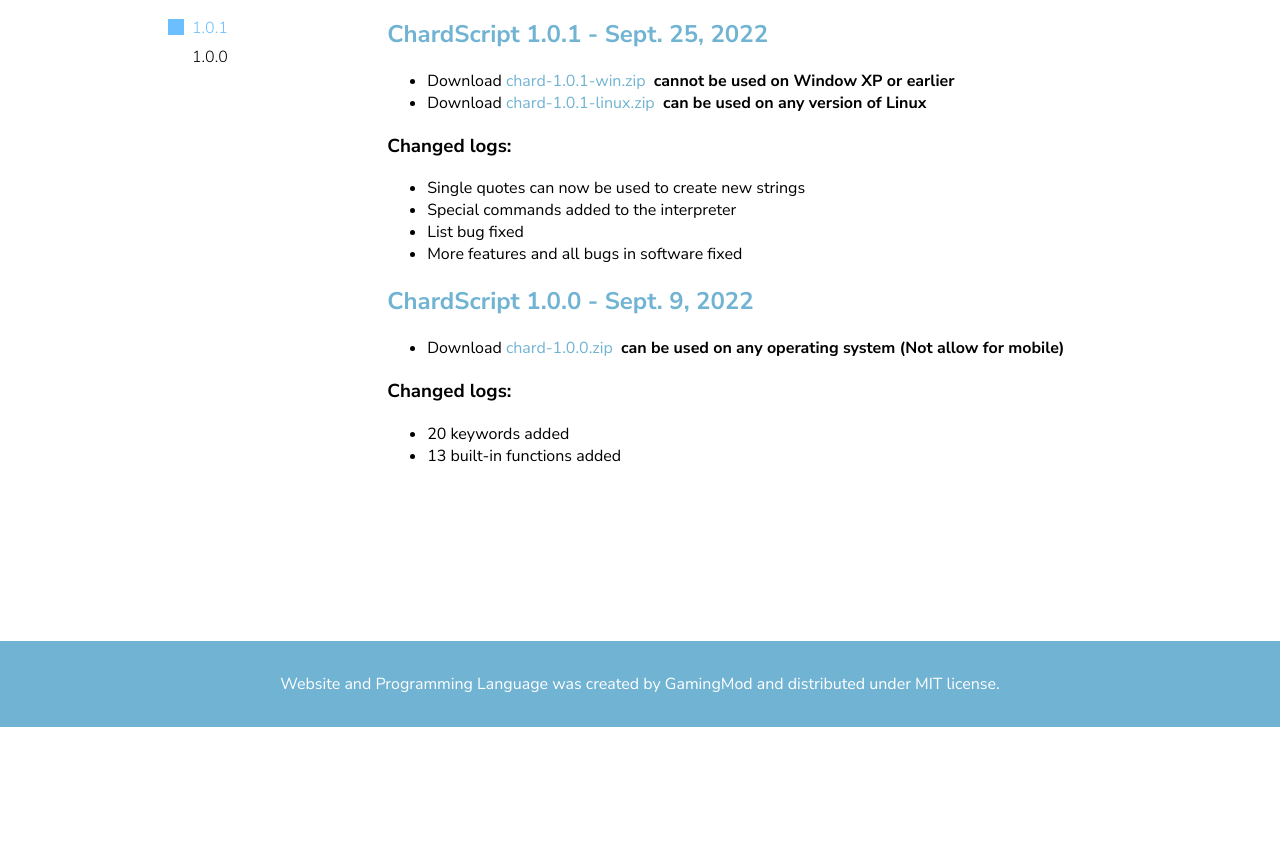
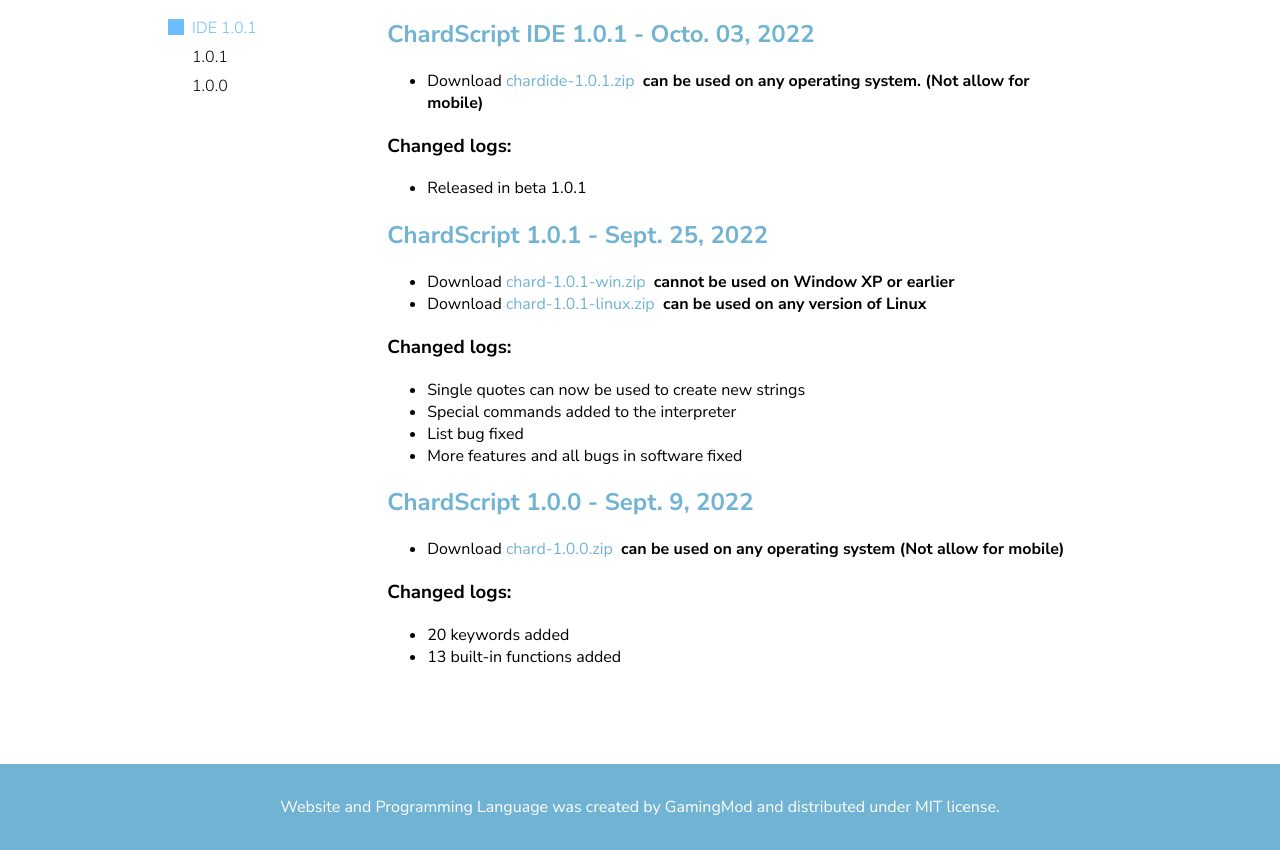
Before and after one commit to chardscript/chardscript.github.io, a plain HTML site: page download.html in a window 1280 px wide. Shown: the part 73-923 px from the top of the page. Before the commit the page ends 800 px from the top, so only its background shows below. Drawn offline with nearby package versions, Linux system fonts and the light colour scheme.

Commit message:
Updated 1.0.1

```diff
--- a/download.html
+++ b/download.html
@@ -35,11 +35,26 @@
     <div class="wrapper">
       <aside class="doc__nav">
         <ul>
-          <li class="js-btn selected">1.0.1</li>
+          <li class="js-btn selected">IDE 1.0.1</li>
+          <li class="js-btn">1.0.1</li>
           <li class="js-btn">         1.0.0</li>
         </ul>
       </aside>
       <article class="doc__content">
+        <section class="js-section">
+          <h2 class="section__title">ChardScript IDE 1.0.1 - Octo. 03, 2022</h2>
+          <ul>
+            <li>Download <a href="./downloads/ide 1.0.1/chardide-1.0.1.zip" download>
+              chardide-1.0.1.zip
+            </a>&nbsp;<b>can be used on any operating system. (Not allow for mobile)</b>
+            </li>
+          </ul>
+          <h3>Changed logs:</h3>
+          <p>
+          <ul>
+            <li>Released in beta 1.0.1</li>
+          </ul></p>
+        </section>
         <section class="js-section">
           <h2 class="section__title">ChardScript 1.0.1 - Sept. 25, 2022</h2>
           <ul>
```
Also changed, not shown: news.html (+6 -2 lines), .config/configstore/update-notifier-npm.json (added), 2 other files.
